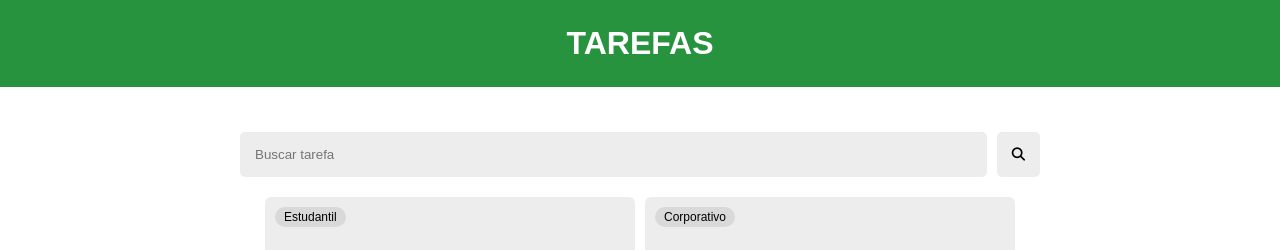
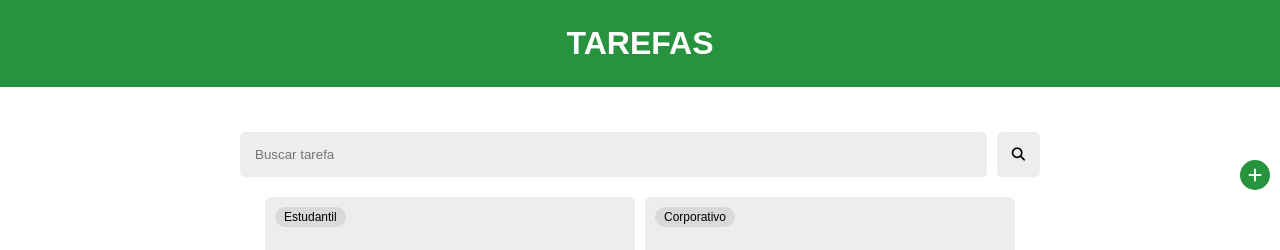
Before and after one commit to senarthur/lista-tarefa-angular, an Angular app: page /home in a window 1280 px wide. Shown: the top 250 px of the page. Built offline with nearby package versions, Linux system fonts and the light colour scheme.

Commit message:
Added Add Task Implementation

```diff
--- a/src/app/pages/add-task/add-task.component.html
+++ b/src/app/pages/add-task/add-task.component.html
@@ -1,17 +1,17 @@
 <app-header title="Adicionar Tarefa"></app-header>
 
-<form class="add-task-form">
+<form [formGroup]="addTaskForm" class="add-task-form">
     <div class="input-group">
         <label for="title-input">Título</label>
-        <input type="text" id="title-input" placeholder="Título">
+        <input type="text" id="title-input" placeholder="Título" formControlName="title">
     </div>
 
     <div class="select-box">
-        <select name="type" id="type">
-            <option value="personal">Pessoal</option>
-            <option value="corporative">Corporativo</option>
-            <option value="student">Estudantil</option>
+        <select name="type" id="type" formControlName="type">
+            <option value="Pessoal">Pessoal</option>
+            <option value="Corporativo">Corporativo</option>
+            <option value="Estudantil">Estudantil</option>
         </select>
     </div>
-    <button>Adicionar</button>
+    <button (click)="addTask()">Adicionar</button>
 </form>
--- a/src/app/pages/add-task/add-task.component.ts
+++ b/src/app/pages/add-task/add-task.component.ts
@@ -1,13 +1,43 @@
-import { Component } from '@angular/core';
+import { Component, OnInit } from '@angular/core';
 import { HeaderComponent } from '../../components/header/header.component';
+import { TarefaService } from '../../services/tarefa.service';
+import { ITask, createNewTask } from '../../models/ITarefa.model';
+import { FormBuilder, FormGroup, ReactiveFormsModule, Validators } from '@angular/forms';
+import { Router } from '@angular/router';
 
 @Component({
   selector: 'app-add-task',
   standalone: true,
-  imports: [HeaderComponent],
+  imports: [HeaderComponent, ReactiveFormsModule],
   templateUrl: './add-task.component.html',
   styleUrl: './add-task.component.scss'
 })
-export class AddTaskComponent {
+export class AddTaskComponent implements OnInit {
 
+  task: ITask = createNewTask();
+
+  addTaskForm !: FormGroup;
+
+  constructor(
+    private tarefaService: TarefaService,
+    private formBuilder: FormBuilder,
+    private router: Router
+  ) {}
+
+  ngOnInit(): void {
+    this.addTaskForm = this.formBuilder.group({
+      title: ['', Validators.required],
+      type: ['Pessoal']
+    })
+  }
+
+  addTask() {
+    if (!this.addTaskForm.valid) return;
+
+    this.task.title = this.addTaskForm.value.title;
+    this.task.type = this.addTaskForm.value.type;
+
+    this.tarefaService.addTask(this.task);
+    this.router.navigateByUrl('/home');
+  }
 }
--- a/src/app/pages/home/home.component.html
+++ b/src/app/pages/home/home.component.html
@@ -10,6 +10,10 @@
         </button>
     </form>
 
+    <a class="add-task" [routerLink]="['/add-task']">
+        <i class="fa-solid fa-plus"></i>
+    </a>
+
 
     <div class="cards">
         @for (task of filteredTasks; track $index) {
--- a/src/app/pages/home/home.component.scss
+++ b/src/app/pages/home/home.component.scss
@@ -34,6 +34,28 @@
 main {
     padding: 25px;
 
+    .add-task {
+        position: absolute;
+        top: 20%;
+        right: 10px;
+
+        background-color: var(--bg-color);
+        width: 30px;
+        height: 30px;
+        border-radius: 30px;
+
+        display: flex;
+        justify-content: center;
+        align-items: center;
+
+        cursor: pointer;
+        text-decoration: none;
+
+        i {
+            color: #FFF;
+        }
+    }
+
     .cards {
         max-width: 800px;
         margin: 0 auto;
--- a/src/app/pages/home/home.component.ts
+++ b/src/app/pages/home/home.component.ts
@@ -3,11 +3,12 @@ import { TarefaService } from '../../services/tarefa.service';
 import { ITask } from '../../models/ITarefa.model';
 import { HeaderComponent } from '../../components/header/header.component';
 import { CardComponent } from '../../components/card/card.component';
+import { RouterLink } from '@angular/router';
 
 @Component({
   selector: 'app-home',
   standalone: true,
-  imports: [HeaderComponent, CardComponent],
+  imports: [HeaderComponent, CardComponent, RouterLink],
   templateUrl: './home.component.html',
   styleUrl: './home.component.scss'
 })
```
